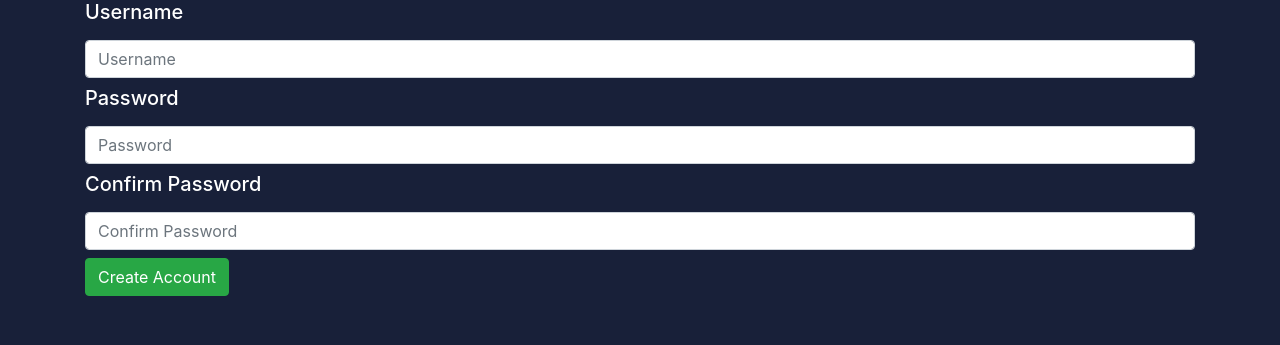
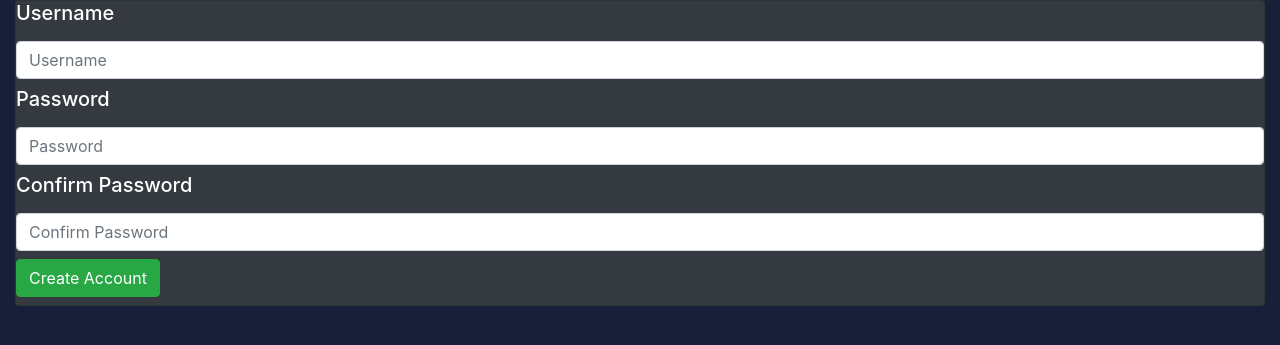
Before and after one commit to CS261-Group-20/cs261-cw, a Flask app: page /register in a window 1280 px wide. Shown: the part 56-401 px from the top of the page. Run offline with Flask 2, Linux system fonts and the light colour scheme; data comes from the database, SQL or seed files in the repository; some libraries are stand-ins or nearby versions.

Commit message:
changed registration page to look more like login

```diff
--- a/templates/register.html
+++ b/templates/register.html
@@ -6,9 +6,10 @@
 {% endblock %}
 
 {% block body %}
-<div class="container">
+<div class="container-fluid">
+    <div class="card text-white bg-dark mb-3">
         <div class="login-form">
-    <form method = "POST">
+            <form method="POST">
                 {{form.hidden_tag()}}
                 <!-- Render username, password and confirm_password fields and submit button-->
                 <h5>{{form.username.label}}</h5>
@@ -19,6 +20,7 @@
                 {{ render_field(form.confirm_password, class='form-control', placeholder='Confirm Password') }}
                 {{ render_field(form.submit, class='btn btn-success')}}
             </form>
+        </div>
     </div>
 </div>
 
```
Lines whose indentation alone changed are shown as unchanged.
